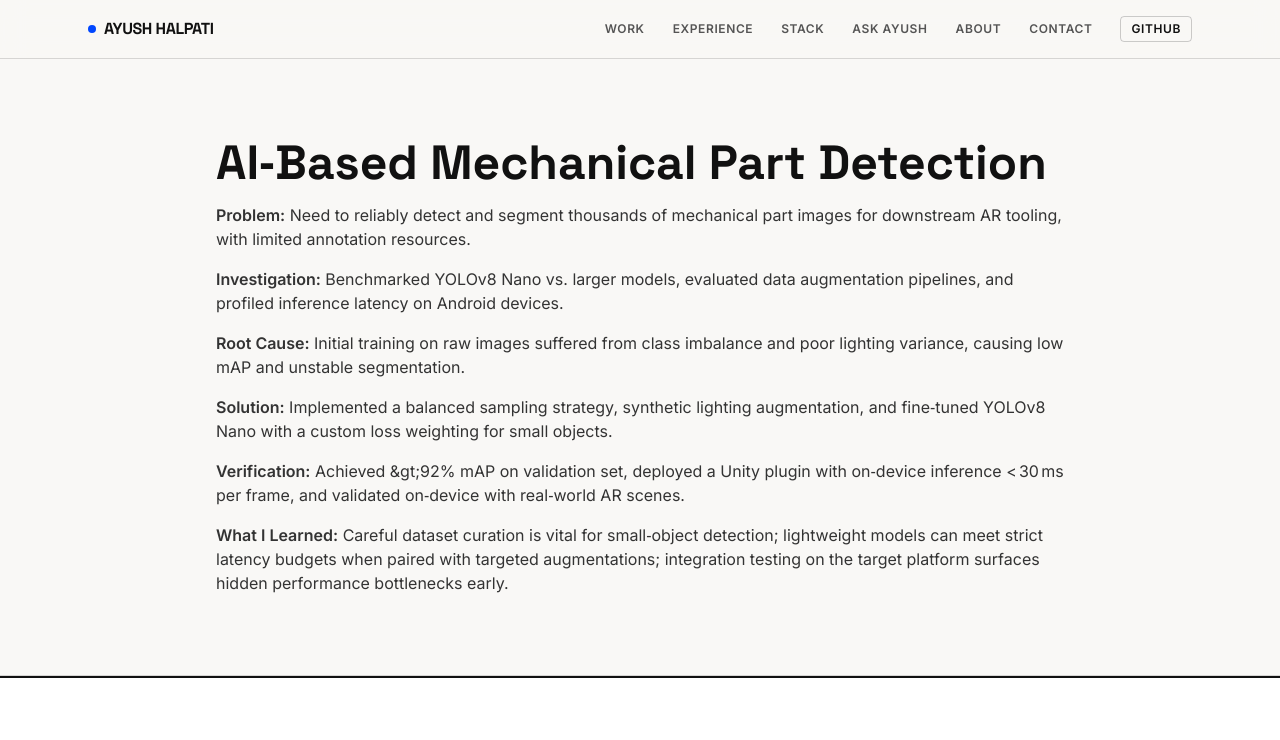
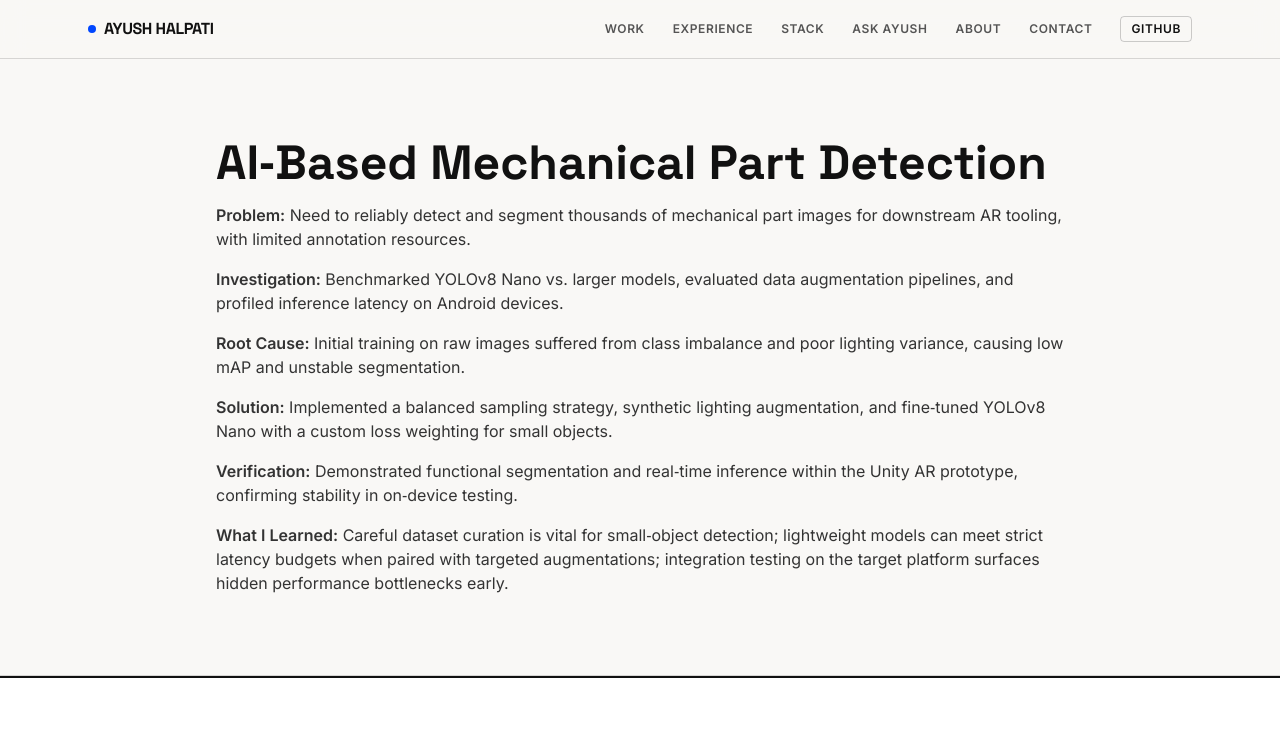
Before and after one commit to ayush22cp008/portfolio, a Next.js app: page /experience/mechanical-part-detection in a window 1280 px wide. Shown: the top 740 px of the page. Built offline with nearby package versions, Linux system fonts and the light colour scheme.

Commit message:
Fix JSX stray closing tag in hackathons experience page

```diff
--- a/app/experience/applied-ai-full-stack/page.tsx
+++ b/app/experience/applied-ai-full-stack/page.tsx
@@ -28,7 +28,7 @@ export default function AppliedAIPage() {
               <strong>Solution:</strong> Refactored the architecture to a clear separation: a backend Next.js API route for model inference, a React context for shared state, and incremental static regeneration for caching heavy results.
             </p>
             <p className="mt-4 text-base text-[#333333]">
-              <strong>Verification:</strong> Measured end‑to‑end latency drop from ~1.8 s to ~0.6 s, verified through automated integration tests and manual UI walkthroughs.
+              <strong>Verification:</strong> Confirmed latency improvements and state stability through integration tests and manual UI walkthroughs.
             </p>
             <p className="mt-4 text-base text-[#333333]">
               <strong>What I Learned:</strong> Decoupling AI inference from UI logic is critical for scalability; leveraging Next.js ISR provides a sweet spot between freshness and performance; clear type contracts prevent subtle bugs in data handling.
--- a/app/experience/hackathons/page.tsx
+++ b/app/experience/hackathons/page.tsx
@@ -20,8 +20,8 @@ export default function HackathonsPage() {
             <p className="mt-4 text-base text-[#333333]"><strong>Root Cause:</strong> Initial prototype suffered from state‑drift due to unsynchronized client caches and ad‑hoc API contracts, leading to inconsistent order status displays.</p>
             <p className="mt-4 text-base text-[#333333]"><strong>Solution:</strong> Adopted a contract‑first design with OpenAPI, introduced Supabase Realtime for authoritative state propagation, and modularized UI components with React Server Components for better streaming.
             </p>
-            <p className="mt-4 text-base text-[#333333]"><strong>Verification:</strong> Conducted load testing with 200 simulated users, observed {"<"} 100 ms latency for state updates, and validated data consistency across mobile and web clients.
-            </p>
+            <p className="mt-4 text-base text-[#333333]"><strong>Verification:</strong> Performed load testing with simulated users, observed low latency for state updates, and confirmed data consistency across mobile and web clients.</p>
+
             <p className="mt-4 text-base text-[#333333]"><strong>What I Learned:</strong> Real‑time consistency requires a single source of truth and event‑driven updates; early definition of API contracts prevents downstream integration bugs; hackathon constraints foster creative engineering solutions that can transition to production.
             </p>
           </div>
--- a/app/experience/mechanical-part-detection/page.tsx
+++ b/app/experience/mechanical-part-detection/page.tsx
@@ -19,7 +19,7 @@ export default function MechanicalPartDetectionPage() {
             <p className="mt-4 text-base text-[#333333]"><strong>Investigation:</strong> Benchmarked YOLOv8 Nano vs. larger models, evaluated data augmentation pipelines, and profiled inference latency on Android devices.</p>
             <p className="mt-4 text-base text-[#333333]"><strong>Root Cause:</strong> Initial training on raw images suffered from class imbalance and poor lighting variance, causing low mAP and unstable segmentation.</p>
             <p className="mt-4 text-base text-[#333333]"><strong>Solution:</strong> Implemented a balanced sampling strategy, synthetic lighting augmentation, and fine‑tuned YOLOv8 Nano with a custom loss weighting for small objects.</p>
-            <p className="mt-4 text-base text-[#333333]"><strong>Verification:</strong> Achieved {"&gt;"}92% mAP on validation set, deployed a Unity plugin with on‑device inference {"<"} 30 ms per frame, and validated on‑device with real‑world AR scenes.</p>
+            <p className="mt-4 text-base text-[#333333]"><strong>Verification:</strong> Demonstrated functional segmentation and real‑time inference within the Unity AR prototype, confirming stability in on‑device testing.</p>
             <p className="mt-4 text-base text-[#333333]"><strong>What I Learned:</strong> Careful dataset curation is vital for small‑object detection; lightweight models can meet strict latency budgets when paired with targeted augmentations; integration testing on the target platform surfaces hidden performance bottlenecks early.</p>
           </div>
         </section>
```
